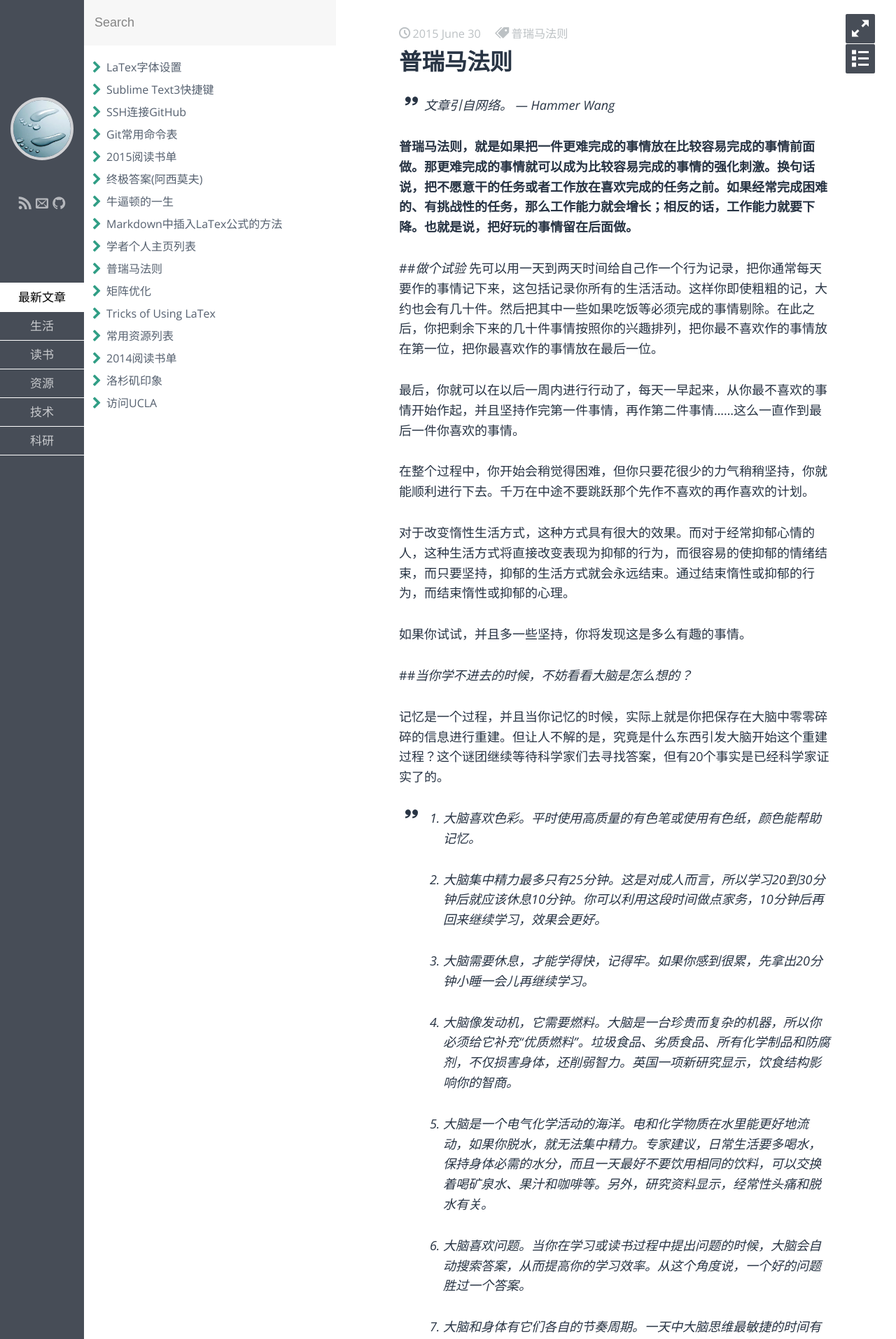
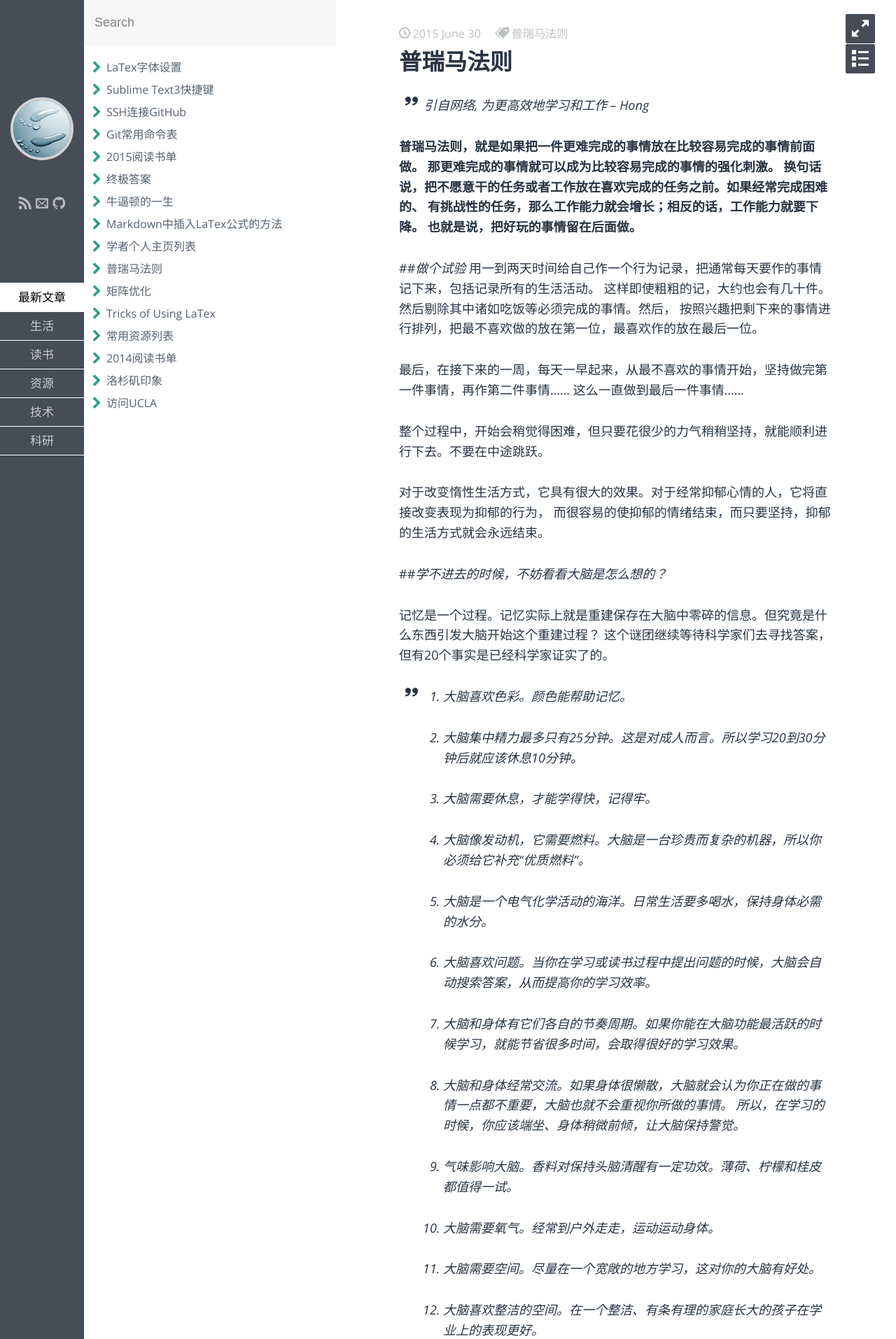
Before and after one commit to polyHong/polyHong.github.io, a Jekyll site: the page built from _posts/life/2015-06-30-Prema-honway-law.md, in a window 1280 px wide. Shown: the top 1914 px of the page at 70% size. Built offline with Jekyll 4.4.1, drawn with Linux system fonts in a browser that asks for light colours; some web fonts are replaced; some of the changed text lies outside the part shown.

Commit message:
update life posts

```diff
--- a/_posts/life/2015-06-30-Prema-honway-law.md
+++ b/_posts/life/2015-06-30-Prema-honway-law.md
@@ -6,42 +6,51 @@ tags: 普瑞马法则
 keywords:
 ---
 
-> *文章引自网络。 --- Hammer Wang*
+> 引自网络, 为更高效地学习和工作 -- Hong
 
 
-**普瑞马法则，就是如果把一件更难完成的事情放在比较容易完成的事情前面做。那更难完成的事情就可以成为比较容易完成的事情的强化刺激。换句话说，把不愿意干的任务或者工作放在喜欢完成的任务之前。如果经常完成困难的、有挑战性的任务，那么工作能力就会增长；相反的话，工作能力就要下降。也就是说，把好玩的事情留在后面做。**
+**普瑞马法则，就是如果把一件更难完成的事情放在比较容易完成的事情前面做。
+那更难完成的事情就可以成为比较容易完成的事情的强化刺激。
+换句话说，把不愿意干的任务或者工作放在喜欢完成的任务之前。如果经常完成困难的、
+有挑战性的任务，那么工作能力就会增长；相反的话，工作能力就要下降。
+也就是说，把好玩的事情留在后面做。**
 
 
 ##*做个试验*
-先可以用一天到两天时间给自己作一个行为记录，把你通常每天要作的事情记下来，这包括记录你所有的生活活动。这样你即使粗粗的记，大约也会有几十件。然后把其中一些如果吃饭等必须完成的事情剔除。在此之后，你把剩余下来的几十件事情按照你的兴趣排列，把你最不喜欢作的事情放在第一位，把你最喜欢作的事情放在最后一位。
+用一到两天时间给自己作一个行为记录，把通常每天要作的事情记下来，包括记录所有的生活活动。
+这样即使粗粗的记，大约也会有几十件。然后剔除其中诸如吃饭等必须完成的事情。然后，
+按照兴趣把剩下来的事情进行排列，把最不喜欢做的放在第一位，最喜欢作的放在最后一位。
 
-最后，你就可以在以后一周内进行行动了，每天一早起来，从你最不喜欢的事情开始作起，并且坚持作完第一件事情，再作第二件事情……这么一直作到最后一件你喜欢的事情。
+最后，在接下来的一周，每天一早起来，从最不喜欢的事情开始，坚持做完第一件事情，再作第二件事情......
+这么一直做到最后一件事情......
 
-在整个过程中，你开始会稍觉得困难，但你只要花很少的力气稍稍坚持，你就能顺利进行下去。千万在中途不要跳跃那个先作不喜欢的再作喜欢的计划。
+整个过程中，开始会稍觉得困难，但只要花很少的力气稍稍坚持，就能顺利进行下去。不要在中途跳跃。
 
-对于改变惰性生活方式，这种方式具有很大的效果。而对于经常抑郁心情的人，这种生活方式将直接改变表现为抑郁的行为，而很容易的使抑郁的情绪结束，而只要坚持，抑郁的生活方式就会永远结束。通过结束惰性或抑郁的行为，而结束惰性或抑郁的心理。
+对于改变惰性生活方式，它具有很大的效果。对于经常抑郁心情的人，它将直接改变表现为抑郁的行为，
+而很容易的使抑郁的情绪结束，而只要坚持，抑郁的生活方式就会永远结束。
 
-如果你试试，并且多一些坚持，你将发现这是多么有趣的事情。
 
-##*当你学不进去的时候，不妨看看大脑是怎么想的？*
+##*学不进去的时候，不妨看看大脑是怎么想的？*
 
-记忆是一个过程，并且当你记忆的时候，实际上就是你把保存在大脑中零零碎碎的信息进行重建。但让人不解的是，究竟是什么东西引发大脑开始这个重建过程？这个谜团继续等待科学家们去寻找答案，但有20个事实是已经科学家证实了的。
+记忆是一个过程。记忆实际上就是重建保存在大脑中零碎的信息。但究竟是什么东西引发大脑开始这个重建过程？
+这个谜团继续等待科学家们去寻找答案，但有20个事实是已经科学家证实了的。
 
-> 1. 大脑喜欢色彩。平时使用高质量的有色笔或使用有色纸，颜色能帮助记忆。
+> 1. 大脑喜欢色彩。颜色能帮助记忆。
 >
-> 2. 大脑集中精力最多只有25分钟。这是对成人而言，所以学习20到30分钟后就应该休息10分钟。你可以利用这段时间做点家务，10分钟后再回来继续学习，效果会更好。
+> 2. 大脑集中精力最多只有25分钟。这是对成人而言。所以学习20到30分钟后就应该休息10分钟。
 >
-> 3. 大脑需要休息，才能学得快，记得牢。如果你感到很累，先拿出20分钟小睡一会儿再继续学习。
+> 3. 大脑需要休息，才能学得快，记得牢。
 >
-> 4. 大脑像发动机，它需要燃料。大脑是一台珍贵而复杂的机器，所以你必须给它补充“优质燃料”。垃圾食品、劣质食品、所有化学制品和防腐剂，不仅损害身体，还削弱智力。英国一项新研究显示，饮食结构影响你的智商。
+> 4. 大脑像发动机，它需要燃料。大脑是一台珍贵而复杂的机器，所以你必须给它补充“优质燃料”。
 >
-> 5. 大脑是一个电气化学活动的海洋。电和化学物质在水里能更好地流动，如果你脱水，就无法集中精力。专家建议，日常生活要多喝水，保持身体必需的水分，而且一天最好不要饮用相同的饮料，可以交换着喝矿泉水、果汁和咖啡等。另外，研究资料显示，经常性头痛和脱水有关。
+> 5. 大脑是一个电气化学活动的海洋。日常生活要多喝水，保持身体必需的水分。
 >
-> 6. 大脑喜欢问题。当你在学习或读书过程中提出问题的时候，大脑会自动搜索答案，从而提高你的学习效率。从这个角度说，一个好的问题胜过一个答案。
+> 6. 大脑喜欢问题。当你在学习或读书过程中提出问题的时候，大脑会自动搜索答案，从而提高你的学习效率。
 >
-> 7. 大脑和身体有它们各自的节奏周期。一天中大脑思维最敏捷的时间有几段，如果你能在大脑功能最活跃的时候学习，就能节省很多时间，会取得很好的学习效果。
+> 7. 大脑和身体有它们各自的节奏周期。如果你能在大脑功能最活跃的时候学习，就能节省很多时间，会取得很好的学习效果。
 >
-> 8. 大脑和身体经常交流。如果身体很懒散，大脑就会认为你正在做的事情一点都不重要，大脑也就不会重视你所做的事情。所以，在学习的时候，你应该端坐、身体稍微前倾，让大脑保持警觉。
+> 8. 大脑和身体经常交流。如果身体很懒散，大脑就会认为你正在做的事情一点都不重要，大脑也就不会重视你所做的事情。
+>    所以，在学习的时候，你应该端坐、身体稍微前倾，让大脑保持警觉。
 >
 >
 > 9. 气味影响大脑。香料对保持头脑清醒有一定功效。薄荷、柠檬和桂皮都值得一试。
@@ -50,20 +59,22 @@ keywords:
 >
 > 11. 大脑需要空间。尽量在一个宽敞的地方学习，这对你的大脑有好处。
 >
-> 12. 大脑喜欢整洁的空间。最近的研究显示，在一个整洁、有条有理的家庭长大的孩子在学业上的表现更好。为什么，因为接受了安排外部环境的训练后，大脑学会了组织内部知道的技巧，你的记忆力会更好。
+> 12. 大脑喜欢整洁的空间。在一个整洁、有条有理的家庭长大的孩子在学业上的表现更好。
 >
-> 13. 压力影响记忆。当你受到压力时，体内就会产生皮质醇，它会杀死海马状突起里的脑细胞，而这种大脑侧面脑室壁上的隆起物在处理长期和短期记忆上起主要作用。因此，压力影响记忆。最好的方法就是锻炼。
+> 13. 压力影响记忆。当你受到压力时，体内就会产生皮质醇，它会杀死海马状突起里的脑细胞，
+>     而这种大脑侧面脑室壁上的隆起物在处理长期和短期记忆上起主要作用。因此，压力影响记忆。最好的方法就是锻炼。
 >
 > 14. 大脑并不知道你不能做哪些事情，所以需要你告诉它。用自言自语的方式对大脑说话，但是不要提供消极信息，用积极的话代替它。
 >
-> 15. 大脑如同肌肉。无论在哪个年龄段，大脑都是可以训练和加强的。毫无疑问，不要寻找任何借口。不要整天呆在家里无所事事，这只能使大脑老化的速度加快。专业运动员每天都要训练，才能有突出表现。所以你一定要“没事找事”，不要让大脑老闲着。
+> 15. 大脑如同肌肉。无论在哪个年龄段，大脑都是可以训练和加强的。
 >
-> 16. 大脑需要重复。每一次回顾记忆间隔的时间越短，记忆的效果越好，因为多次看同一事物能加深印象，但只看一次却往往容易忘记。
+> 16. 大脑需要重复。每一次回顾记忆间隔的时间越短，记忆的效果越好。
 >
-> 17. 大脑的理解速度比你的阅读速度快。用铅笔或手指辅助阅读吗？不，用眼睛。使用这种方法的时候，需要你的眼睛更快地移动。
+> 17. 大脑的理解速度比你的阅读速度快。
 >
 > 18. 大脑需要运动。站着办公效率更高。
 >
-> 19. 大脑会归类，也会联系。如果你正在学习某种东西，不妨问问自己：它让我想起了什么？这样做能帮助你记忆，因为大脑能把你以前知道的知识和新知识联系起来。
+> 19. 大脑会归类，也会联系。如果你正在学习某种东西，不妨问问自己：它让我想起了什么？
+>     这样做能帮助你记忆，因为大脑能把你以前知道的知识和新知识联系起来。
 >
-> 20. 大脑喜欢开玩笑。开心和学习效率成正比，心情越好，学到的知识就越多，所以，让自己快乐起来吧！！！
+> 20. 大脑喜欢开玩笑。开心和学习效率成正比，心情越好，学到的知识就越多。让自己快乐起来吧！！！
--- a/_posts/life/2015-08-24-final-answer.mkd
+++ b/_posts/life/2015-08-24-final-answer.mkd
@@ -1,6 +1,6 @@
 ---
 layout: post
-title: 终极答案(阿西莫夫)
+title: 终极答案
 category: 生活
 tags: Article
 keywords: Philosophy, Thinking
```
Also changed, not shown: _posts/life/2015-05-15-visit-ucla.md (+37 -10 lines), _posts/life/2015-06-15-los-angelse-life.md (+31 -12 lines), _posts/life/2015-07-07-newton-lifetime.md (+1 -1 lines), index.md (+3 -10 lines), assets/img/newton-lifetime.jpg (added), assets/img/qrcode.jpg (deleted), assets/img/tech/UNIX/unix-network-terminology.jpg (deleted), assets/img/tech/UNIX/vi-three-mode.jpg (deleted).
